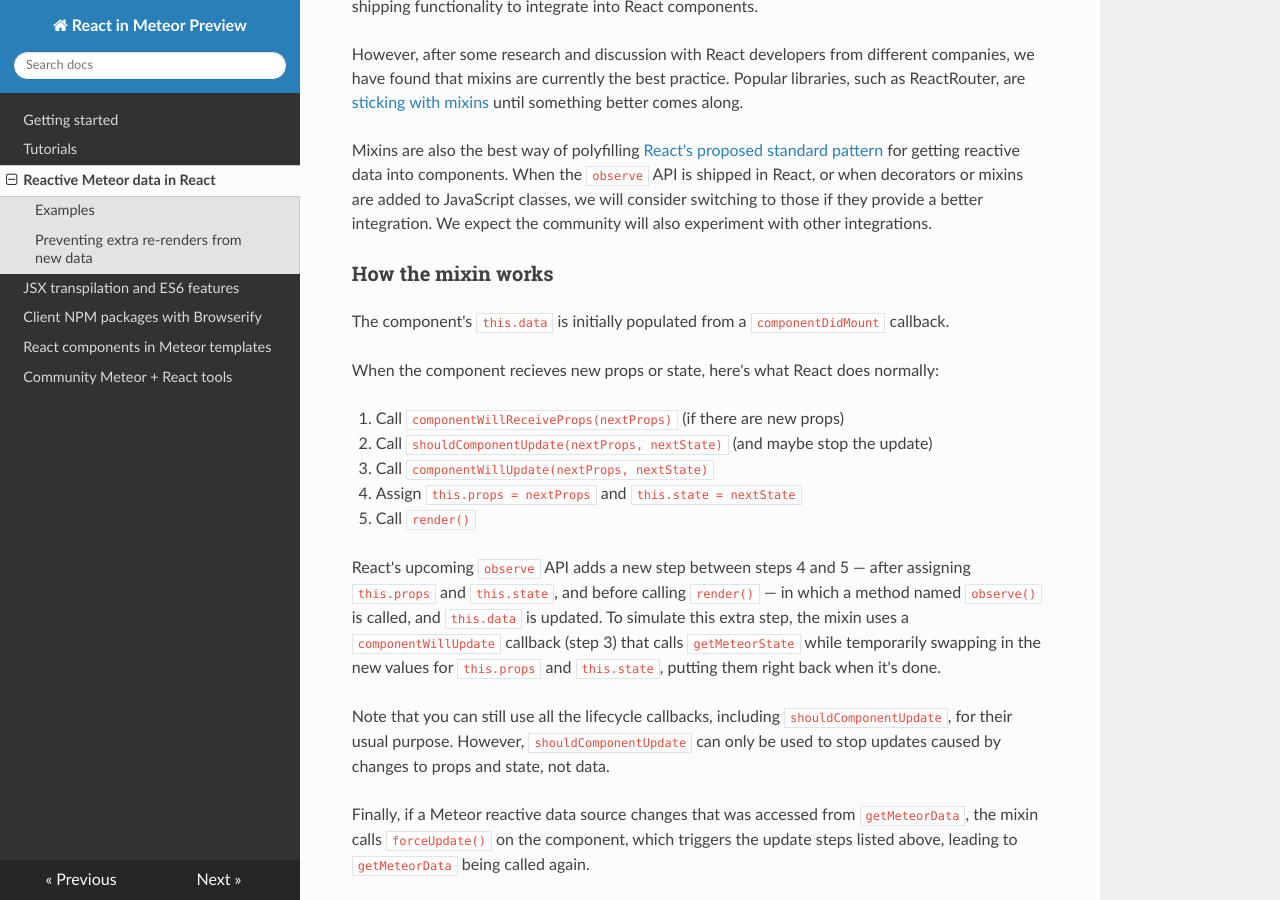
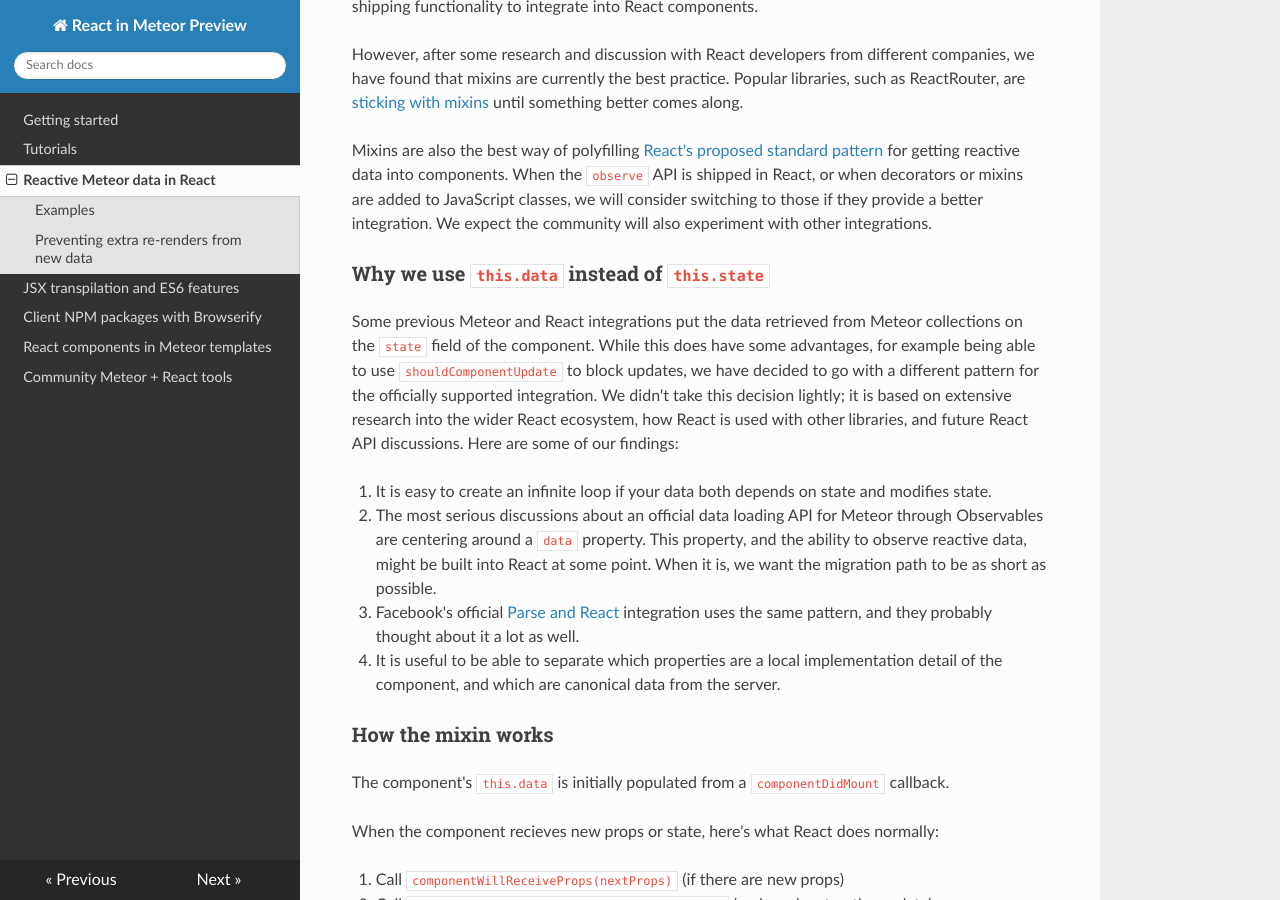
Before and after one commit to meteor/react-packages, an MkDocs documentation site: the page built from docs/meteor-data.md, in a window 1280 px wide and 900 px high, scrolled down 2221 px. Built offline with MkDocs 1.6.1, drawn with Linux system fonts in a browser that asks for light colours; nearby versions of some CDN libraries; old or Windows-style settings are respelled for this version of MkDocs.

Commit message:
Added explanation of this.data

```diff
--- a/docs/meteor-data.md
+++ b/docs/meteor-data.md
@@ -86,6 +86,15 @@ However, after some research and discussion with React developers from different
 
 Mixins are also the best way of polyfilling [React's proposed standard pattern](https://github.com/facebook/react/issues/3398) for getting reactive data into components. When the `observe` API is shipped in React, or when decorators or mixins are added to JavaScript classes, we will consider switching to those if they provide a better integration.  We expect the community will also experiment with other integrations.
 
+### Why we use `this.data` instead of `this.state`
+
+Some previous Meteor and React integrations put the data retrieved from Meteor collections on the `state` field of the component. While this does have some advantages, for example being able to use `shouldComponentUpdate` to block updates, we have decided to go with a different pattern for the officially supported integration. We didn't take this decision lightly; it is based on extensive research into the wider React ecosystem, how React is used with other libraries, and future React API discussions. Here are some of our findings:
+
+1. It is easy to create an infinite loop if your data both depends on state and modifies state.
+2. The most serious discussions about an official data loading API for Meteor through Observables are centering around a `data` property. This property, and the ability to observe reactive data, might be built into React at some point. When it is, we want the migration path to be as short as possible.
+3. Facebook's official [Parse and React](https://github.com/ParsePlatform/ParseReact) integration uses the same pattern, and they probably thought about it a lot as well.
+4. It is useful to be able to separate which properties are a local implementation detail of the component, and which are canonical data from the server.
+
 ### How the mixin works
 
 The component's `this.data` is initially populated from a `componentDidMount` callback.
```
